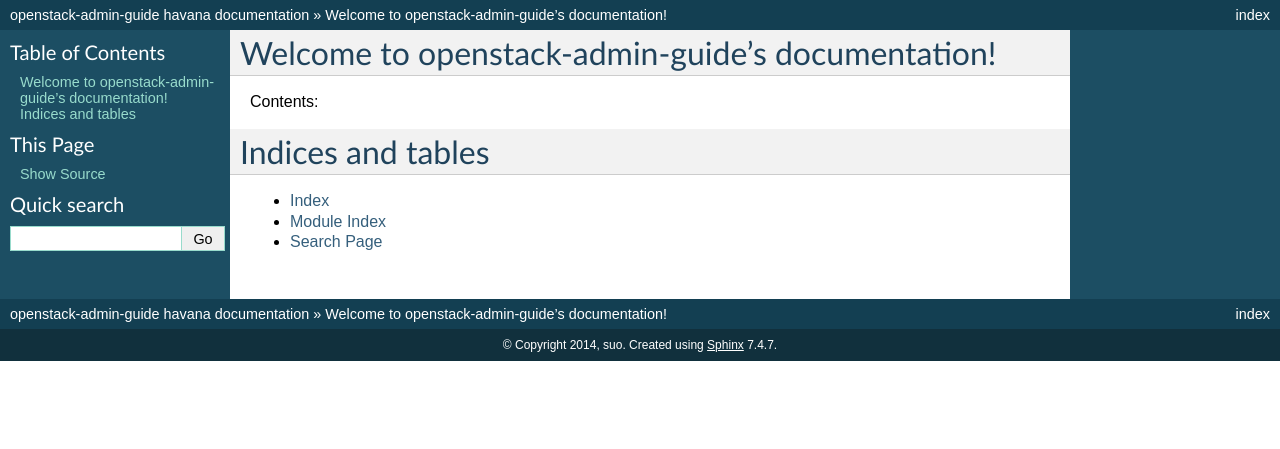
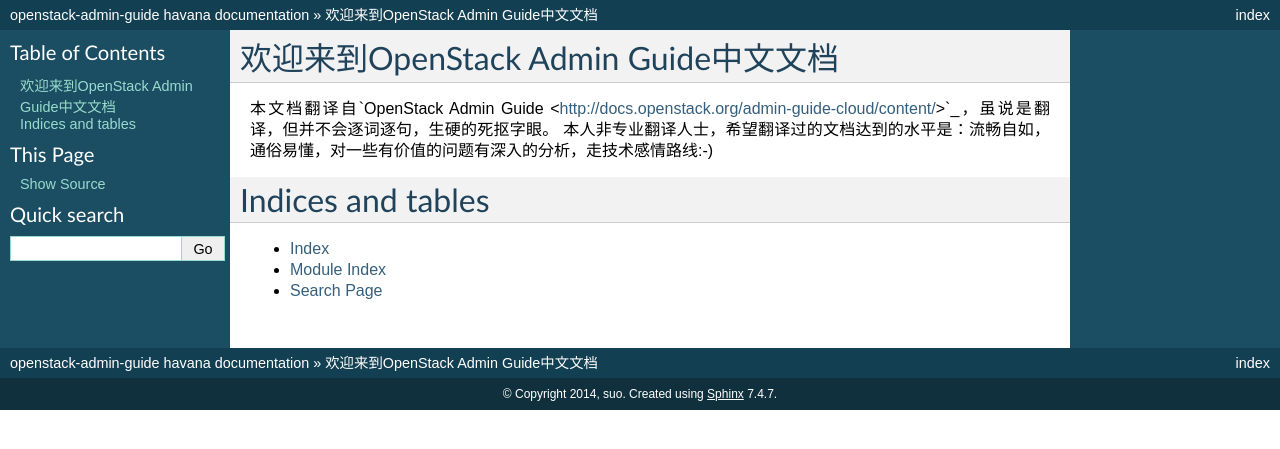
Before and after one commit to Flouse/openstack-admin-guide, a Sphinx documentation site: the page built from source/index.rst, in a window 1280 px wide. Shown: the top 449 px of the page. Built offline with Sphinx 7.4.7, drawn with Linux system fonts in a browser that asks for light colours.

Commit message:
add some contents

```diff
--- a/source/index.rst
+++ b/source/index.rst
@@ -3,10 +3,11 @@
    You can adapt this file completely to your liking, but it should at least
    contain the root `toctree` directive.
 
-Welcome to openstack-admin-guide's documentation!
+欢迎来到OpenStack Admin Guide中文文档
 =================================================
 
-Contents:
+本文档翻译自`OpenStack Admin Guide <http://docs.openstack.org/admin-guide-cloud/content/>`_，虽说是翻译，但并不会逐词逐句，生硬的死抠字眼。
+本人非专业翻译人士，希望翻译过的文档达到的水平是：流畅自如，通俗易懂，对一些有价值的问题有深入的分析，走技术感情路线:-)
 
 .. toctree::
    :maxdepth: 2
```
